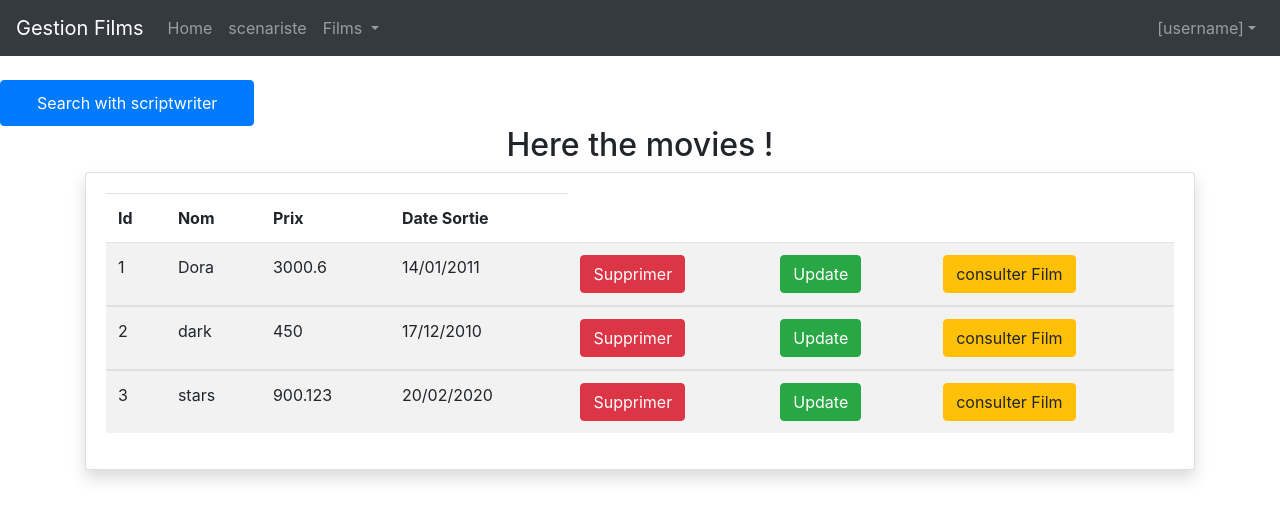
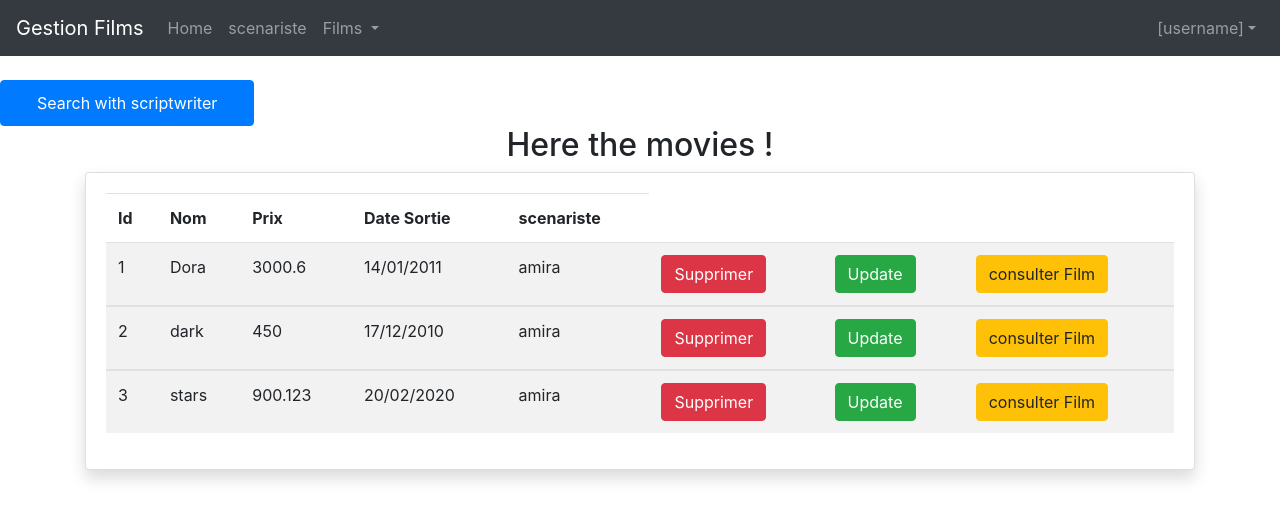
Before and after one commit to amira-haouet/managermovies_SpringBootAngular, an Angular app in the folder MesFilms/: page /films in a window 1280 px wide. Shown: the top 520 px of the page. Built offline with nearby package versions, Linux system fonts and the light colour scheme; no server answers.

Commit message:
update front end

```diff
--- a/MesFilms/src/app/films/films.component.html
+++ b/MesFilms/src/app/films/films.component.html
@@ -9,6 +9,8 @@
                     <th>Nom</th>
                     <th>Prix</th>
                     <th>Date Sortie</th>
+                    <th>scenariste</th>
+
                 </tr>
                 <tbody *ngFor="let film of films">
                     <tr>
@@ -16,10 +18,11 @@
                         <td>{{film.titre}}</td>
                         <td>{{film.prixticket}}</td>
                         <td>{{film.dateSortie | date:'dd/MM/yyyy'}}</td>
+                        <td>{{film.scenariste.nom}}</td>
+
                         <td><a class="btn btn-danger" (click)="supprimerFilm(film)">Supprimer</a></td>
                         <td><a class="btn btn-success" [routerLink]="['/updateFilm',film.idFilm]">Update</a></td>
                         <td><a class="btn btn-warning" [routerLink]="['/consulterFilm',film.idFilm]">consulter Film</a></td>
-
                     </tr>
                 </tbody>
             </table>
```
